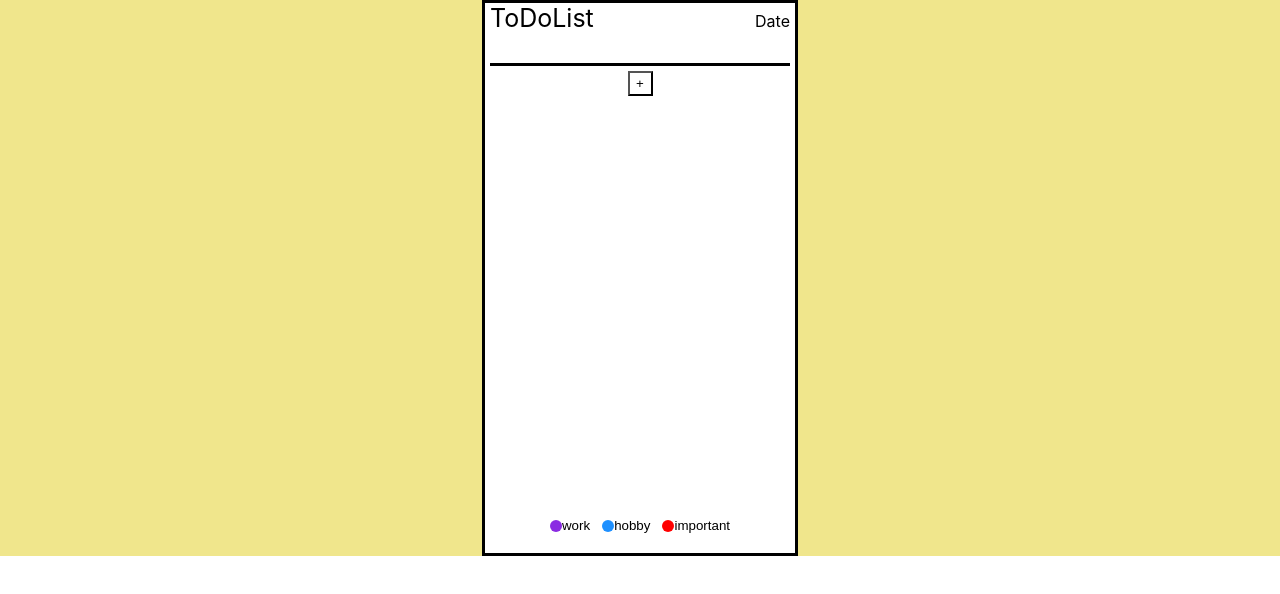
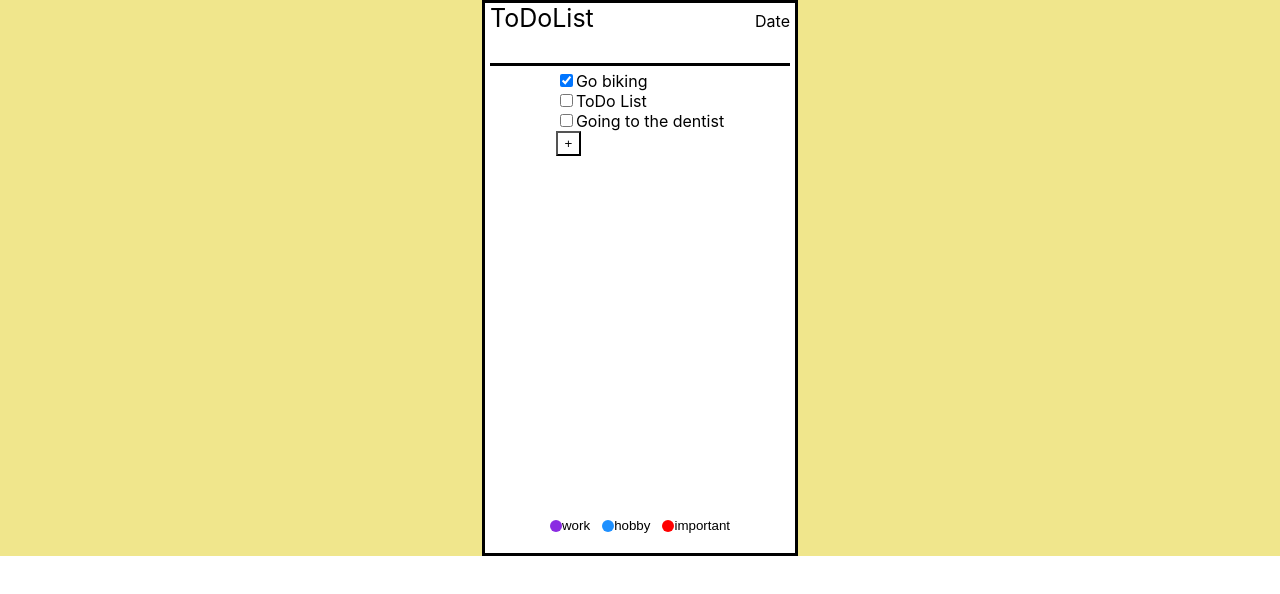
Before and after one commit to Meysam8722/todo, a React (Create React App) app: page / in a window 1280 px wide. Shown: the top 594 px of the page. Built offline with nearby package versions, Linux system fonts and the light colour scheme.

Commit message:
adding ToDoItem.js

```diff
--- a/src/ToDo/Subcomponent/InputToDo.js
+++ b/src/ToDo/Subcomponent/InputToDo.js
@@ -1,7 +1,7 @@
 import React from "react";
 import {ToDoStyles} from "./styles/ToDoStyles";
 
-function InputToDo({todo, isShow, onHandleInputChange}) {
+function InputToDo({toDo, isShow, onHandleInputChange}) {
 
     const value = 'Work';
 
--- a/src/ToDo/Subcomponent/ToDoFilter.js
+++ b/src/ToDo/Subcomponent/ToDoFilter.js
@@ -1,7 +1,7 @@
 import React from "react";
 import {ToDoStyles} from "./styles/ToDoStyles";
 
-function ToDoFilter ({todo}){
+function ToDoFilter ({toDo}){
 
 
 
--- /dev/null
+++ b/src/ToDo/Subcomponent/ToDoItem.js
@@ -0,0 +1,25 @@
+import React from "react";
+import {ToDoStyles} from "./styles/ToDoStyles";
+
+export const ToDoItem = ({title, category, isChecked, onHandleChangeCheck}) => {
+    // const handleChangeCheck = () => {
+    //     // onHandleChangeCheck();
+    // }
+
+    return (
+        <div style={ToDoStyles.toDoItem}>
+            <input type="checkbox" defaultChecked={isChecked} onChange={() => {}} />
+            <span>
+                {title}
+            </span>
+        </div>
+    );
+};
+
+ToDoItem.defaultProps = {
+    title: "",
+    category: "",
+    isChecked: false
+}
+
+export default ToDoItem;
--- a/src/ToDo/Subcomponent/ToDoList.js
+++ b/src/ToDo/Subcomponent/ToDoList.js
@@ -2,7 +2,7 @@ import React from "react";
 import {ToDoStyles} from "./styles/ToDoStyles";
 import ToDoItem from "./ToDoItem";
 
-function ToDoList({showInputTab, toDo, onHandleClick, onChangeCheck}) {
+function ToDoList({toDo, showInputTab, onHandleClick, onChangeCheck}) {
 
 
     const handleChangeCheck = () => {
@@ -16,8 +16,8 @@ function ToDoList({showInputTab, toDo, onHandleClick, onChangeCheck}) {
 
     return (
         <div style={ToDoStyles.toDoList}>
-            {toDo && toDo.map((item) => {
-                return(
+            {toDo.map((item, index) => {
+                return (
                     <ToDoItem title={item.name} category={item.category} isChecked={item.state}/>
                 );
             })}
--- a/src/ToDo/ToDo.js
+++ b/src/ToDo/ToDo.js
@@ -3,7 +3,8 @@ import ToDoHeader from "./Subcomponent/ToDoHeader";
 import ToDoList from "./Subcomponent/ToDoList";
 import ToDoFilter from "./Subcomponent/ToDoFilter";
 import InputToDo from "./Subcomponent/InputToDo";
-import { ToDoStyles } from "./Subcomponent/styles/ToDoStyles";
+
+import {ToDoStyles} from "./Subcomponent/styles/ToDoStyles";
 
 class ToDo extends React.Component {
     constructor(props) {
@@ -12,28 +13,28 @@ class ToDo extends React.Component {
         this.handleChangeCheck = this.handleChangeCheck.bind(this);
         this.state = {
             toDo: [
-                { name: "Go biking", category: "hobby", state: true },
-                { name: "ToDo List", category: "work", state: false },
-                { name: "Going to the dentist", category: "important", state: false }
-                ],
+                {name: "Go biking", category: "hobby", state: true},
+                {name: "ToDo List", category: "work", state: false},
+                {name: "Going to the dentist", category: "important", state: false}
+            ],
             showInput: false,
             filter: ['work', 'hobby', 'important']
         };
     }
 
-    handleChangeCheck (){
+    handleChangeCheck() {
 
         // this.setState((state, props) => ({
         // }));
     }
 
-    handleClick(){
+    handleClick() {
         this.setState((state, props) => ({
             showInput: !this.state.showInput
         }));
     }
 
-    handleInputChange () {
+    handleInputChange() {
         const copyOfToDo = this.state.toDo;
 
         // this.setState((state, props) => ({
@@ -43,19 +44,20 @@ class ToDo extends React.Component {
 
     render() {
         const {toDo, showInput, filter} = this.state;
-        return(
+        return (
             <div style={ToDoStyles.backGround}>
                 <div style={ToDoStyles.toDo}>
-                <ToDoHeader />
-                <div style={ToDoStyles.line}>
+                    <ToDoHeader/>
+                    <div style={ToDoStyles.line}>
 
+                    </div>
+                    <ToDoList toDo={toDo} showInputTab={showInput} onHandleClick={this.handleClick}/>
+                    <ToDoFilter toDo={toDo}/>
+                    <InputToDo toDo={toDo} isShow={showInput} onHandleInputChange={() => this.handleInputChange()}/>
                 </div>
-                <ToDoList todo={toDo} showInputTab={showInput} onHandleClick={this.handleClick} onChangeCheck={() => this.handleChangeCheck()}/>
-                <ToDoFilter todo={toDo}/>
-                <InputToDo todo={toDo} isShow={showInput} onHandleInputChange={() => this.handleInputChange()}/>
             </div>
-            </div>
-            );
+        );
     }
 }
+
 export default ToDo;
```
